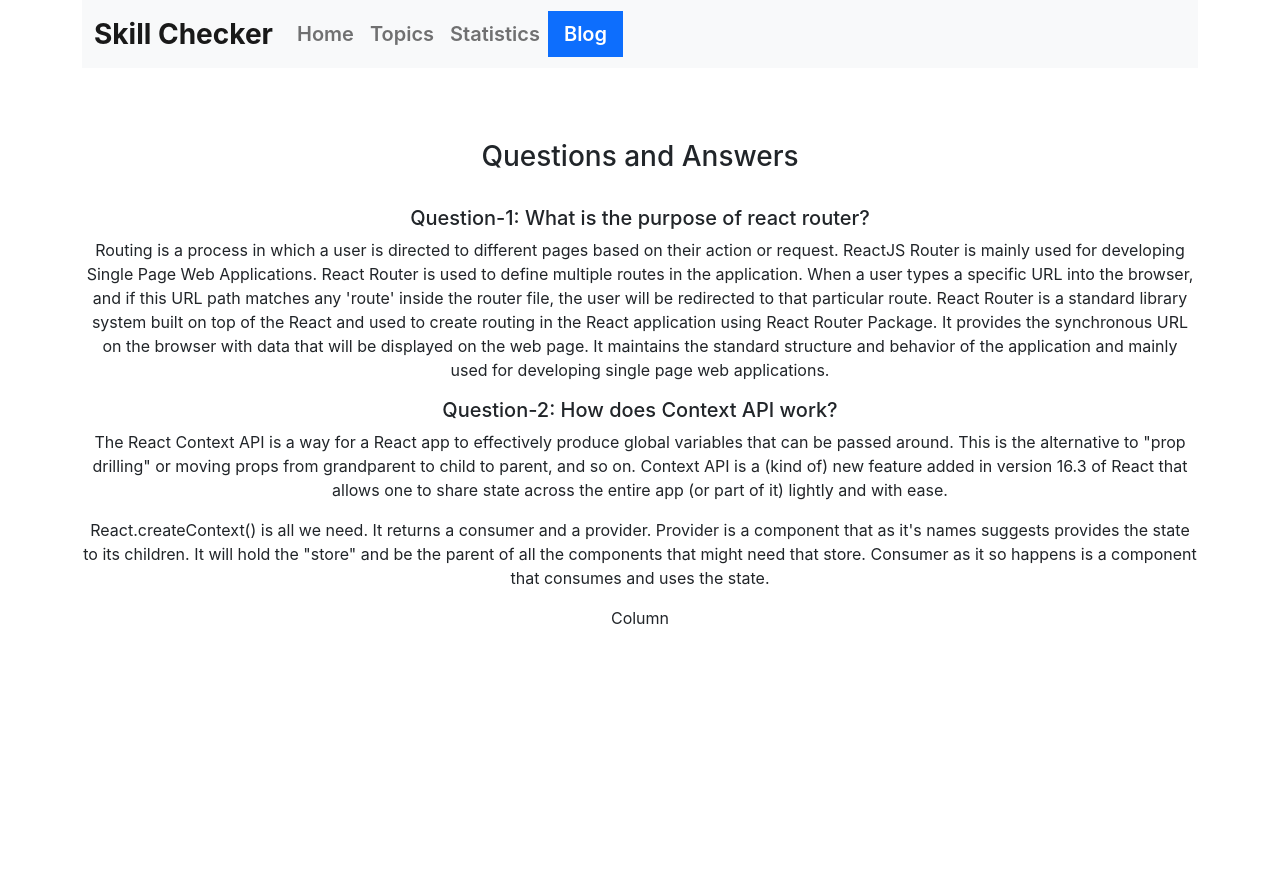
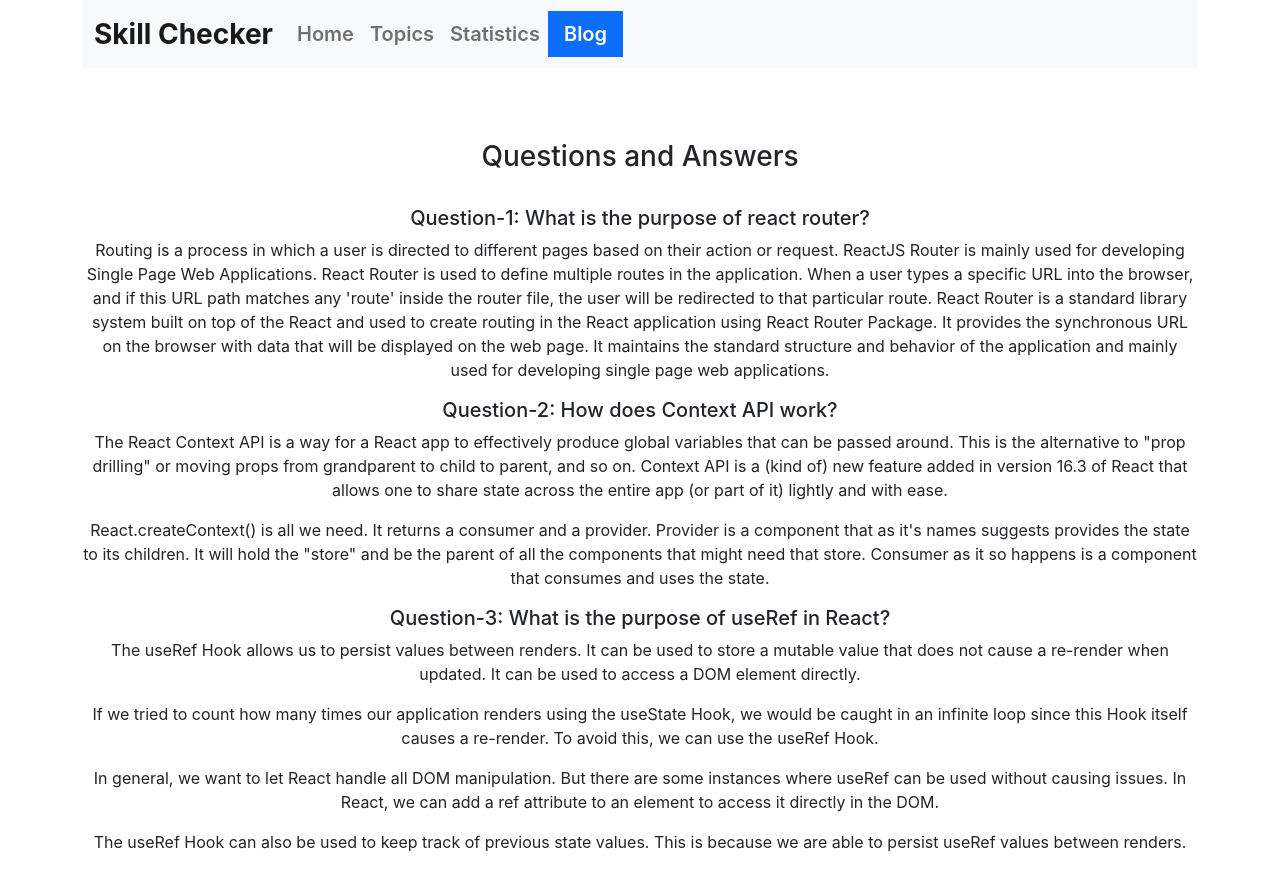
Before and after one commit to SheikhMujib/skill-checker, a React (Create React App) app: page /blog in a window 1280 px wide. Shown: the top 890 px of the page. Before the commit the page ends 800 px from the top, so only its background shows below. Built offline with nearby package versions, Linux system fonts and the light colour scheme.

Commit message:
Blog question-3 answer given

```diff
--- a/src/components/Blog/Blog.js
+++ b/src/components/Blog/Blog.js
@@ -27,13 +27,47 @@ const Blog = () => {
         <div className="col">
           <h5>Question-2: How does Context API work?</h5>
           <p>
-          The React Context API is a way for a React app to effectively produce global variables that can be passed around. This is the alternative to "prop drilling" or moving props from grandparent to child to parent, and so on. Context API is a (kind of) new feature added in version 16.3 of React that allows one to share state across the entire app (or part of it) lightly and with ease.
+            The React Context API is a way for a React app to effectively
+            produce global variables that can be passed around. This is the
+            alternative to "prop drilling" or moving props from grandparent to
+            child to parent, and so on. Context API is a (kind of) new feature
+            added in version 16.3 of React that allows one to share state across
+            the entire app (or part of it) lightly and with ease.
           </p>
           <p>
-          React.createContext() is all we need. It returns a consumer and a provider. Provider is a component that as it's names suggests provides the state to its children. It will hold the "store" and be the parent of all the components that might need that store. Consumer as it so happens is a component that consumes and uses the state.
+            React.createContext() is all we need. It returns a consumer and a
+            provider. Provider is a component that as it's names suggests
+            provides the state to its children. It will hold the "store" and be
+            the parent of all the components that might need that store.
+            Consumer as it so happens is a component that consumes and uses the
+            state.
           </p>
         </div>
-        <div className="col">Column</div>
+        <div className="col">
+          <h5>Question-3: What is the purpose of useRef in React?</h5>
+          <p>
+            The useRef Hook allows us to persist values between renders. It can
+            be used to store a mutable value that does not cause a re-render
+            when updated. It can be used to access a DOM element directly.
+          </p>
+          <p>
+            If we tried to count how many times our application renders using
+            the useState Hook, we would be caught in an infinite loop since this
+            Hook itself causes a re-render. To avoid this, we can use the useRef
+            Hook.
+          </p>
+          <p>
+            In general, we want to let React handle all DOM manipulation. But
+            there are some instances where useRef can be used without causing
+            issues. In React, we can add a ref attribute to an element to access
+            it directly in the DOM.
+          </p>
+          <p>
+            The useRef Hook can also be used to keep track of previous state
+            values. This is because we are able to persist useRef values between
+            renders.
+          </p>
+        </div>
       </div>
     </div>
   );
```
